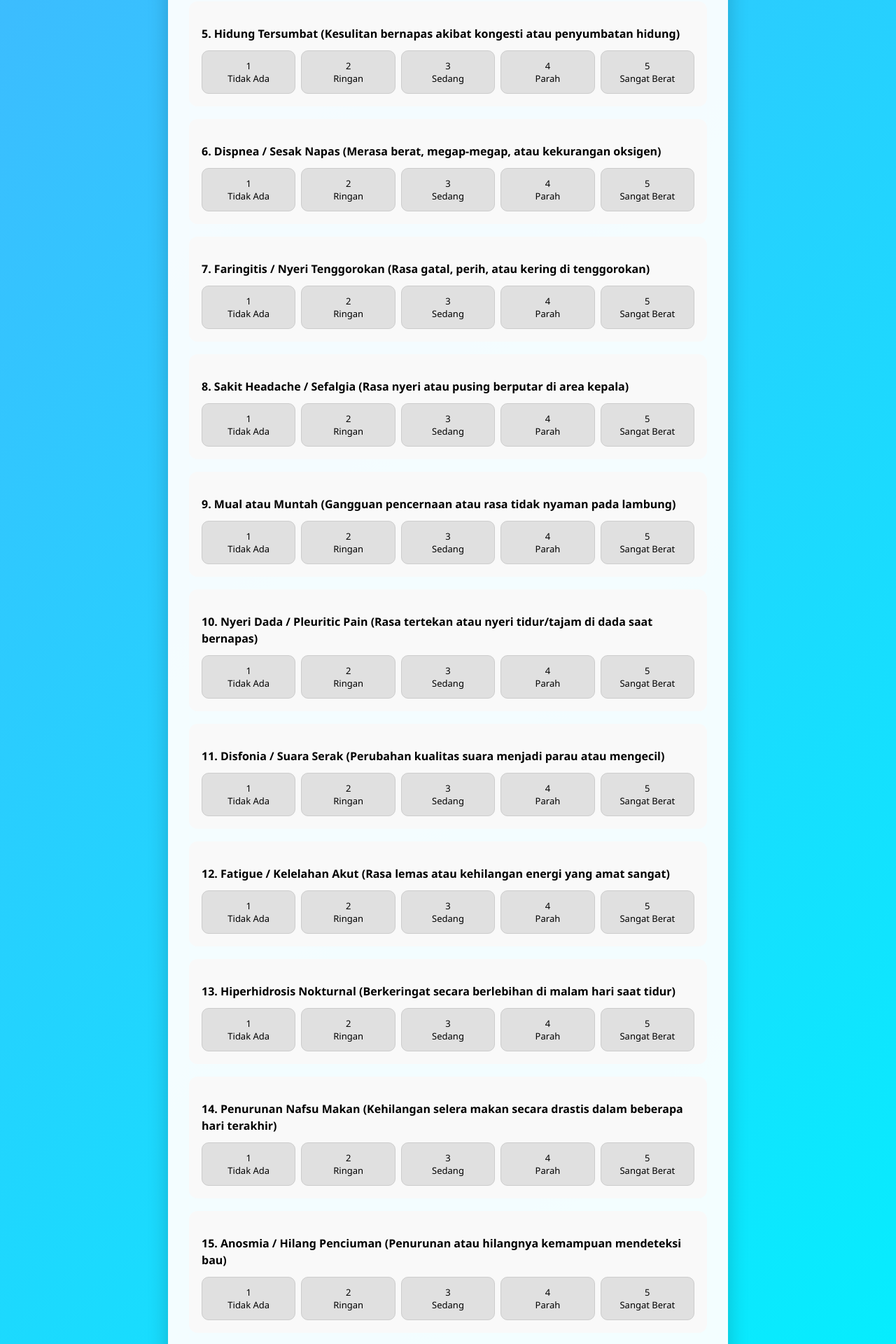
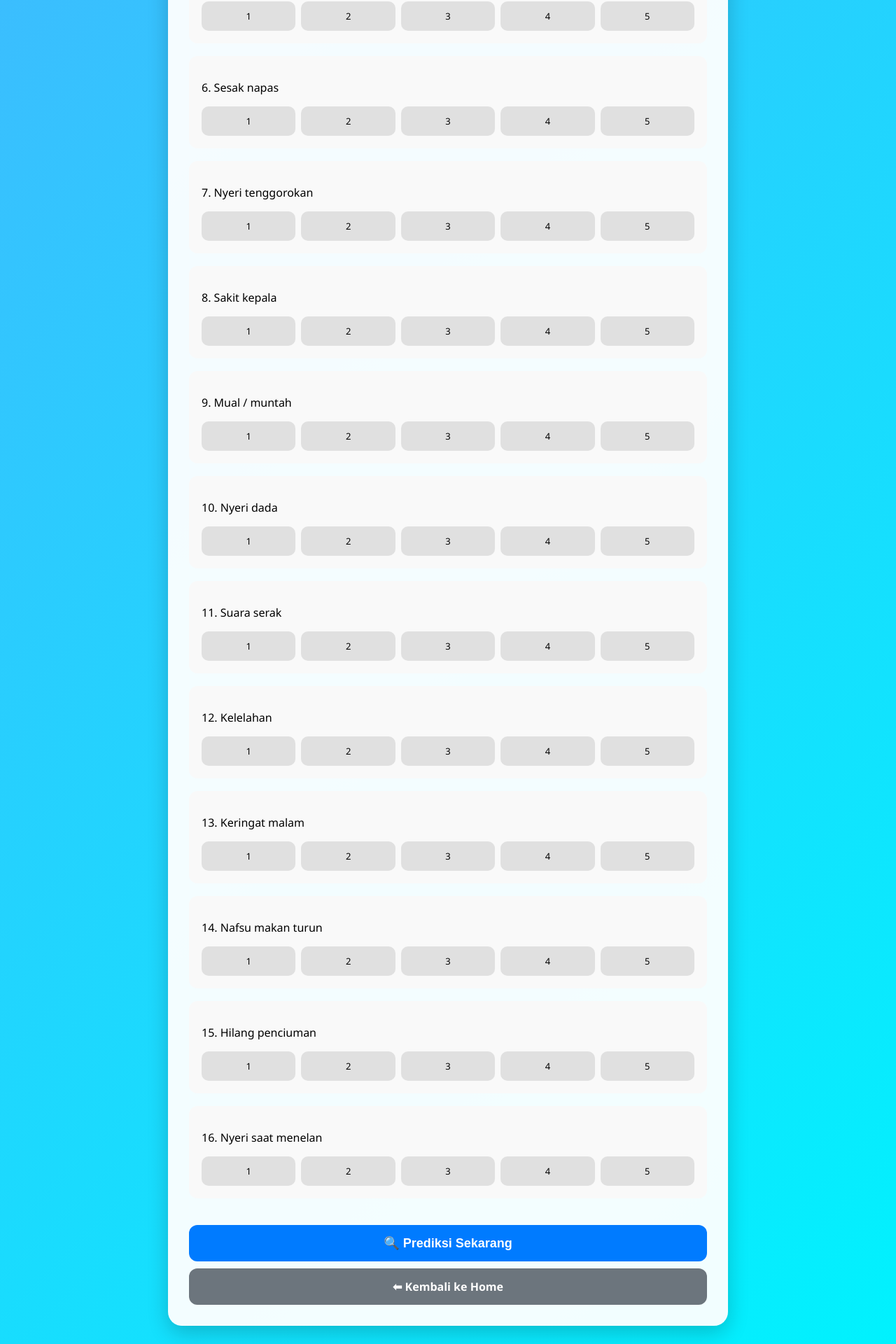
Before and after one commit to valentardiansah273-gif/ISPA-WEB, a Flask app: page /form in a window 1280 px wide. Shown: the part 1080-3000 px from the top of the page at 70% size. Run offline with Flask 3, Linux system fonts and the light colour scheme; a user stored in the database is signed in; parts of the project's set-up code (start-up, migrations or seed data) failed here and were passed over; some libraries are stand-ins or nearby versions.

Commit message:
Tombol Back ke Home di Index

```diff
--- a/web/templates/index.html
+++ b/web/templates/index.html
@@ -5,9 +5,7 @@
     <title>Prediksi Risiko ISPA</title>
 
     <style>
-        * {
-            box-sizing: border-box;
-        }
+        * { box-sizing: border-box; }
 
         body {
             font-family: 'Segoe UI', sans-serif;
@@ -26,179 +24,59 @@
             box-shadow: 0px 10px 30px rgba(0,0,0,0.2);
         }
 
-        h2 {
-            text-align: center;
-            color: #333;
-        }
+        h2 { text-align: center; color: #333; }
 
-        .input-group {
-            margin-bottom: 15px;
-        }
-
-        .input-group label {
-            font-weight: 600;
-            display: block;
-            margin-bottom: 5px;
-        }
-
+        .input-group { margin-bottom: 15px; }
+        .input-group label { font-weight: 600; display: block; margin-bottom: 5px; }
         .input-group input {
             width: 100%;
             padding: 12px;
             border-radius: 10px;
             border: 1px solid #ccc;
             outline: none;
-            transition: 0.3s;
         }
 
-        .input-group input:focus {
-            border-color: #4facfe;
-            box-shadow: 0 0 5px rgba(79,172,254,0.5);
+        /* PROGRESS BAR */
+        .progress-wrapper {
+            position: sticky; top: 0; background: white; padding: 15px 0; z-index: 100;
+            border-bottom: 1px solid #eee; margin-bottom: 20px;
         }
+        .progress-container { width: 100%; height: 12px; background: #ddd; border-radius: 10px; }
+        #progress-bar {
+            height: 100%; width: 0%; background: linear-gradient(90deg, #4facfe, #00c6ff);
+            border-radius: 10px; transition: 0.3s;
+        }
+        #progress-text { text-align: center; font-size: 14px; margin-top: 5px; font-weight: bold; }
 
-        /* PROGRESS */
-        .progress-wrapper {
-            position: sticky;
-            top: 0;
-            background: white;
-            padding: 15px 0;
-            z-index: 100;
-            border-bottom: 1px solid #eee;
-            margin-bottom: 20px;
+        .question { margin-bottom: 18px; padding: 18px; border-radius: 12px; background: #f9f9f9; }
+
+        /* SKALA 1-5 */
+        .options { display: flex; gap: 8px; }
+        .options label { flex: 1; cursor: pointer; }
+        .options span {
+            display: block; text-align: center; padding: 12px 5px; border-radius: 10px;
+            background: #e0e0e0; font-size: 13px; font-weight: 500;
         }
+        .options input { display: none; }
 
-        .progress-container {
-            width: 100%;
-            height: 12px;
-            background: #ddd;
-            border-radius: 10px;
+        .options input[value="1"]:checked + span { background: #28a745; color: white; }
+        .options input[value="2"]:checked + span { background: #8bc34a; color: white; }
+        .options input[value="3"]:checked + span { background: #ff9800; color: white; }
+        .options input[value="4"]:checked + span { background: #e65100; color: white; }
+        .options input[value="5"]:checked + span { background: #dc3545; color: white; }
+
+        /* BUTTONS */
+        button {
+            width: 100%; padding: 15px; margin-top: 20px;
+            background: #007bff; border: none; color: white;
+            font-size: 18px; border-radius: 12px; cursor: pointer; font-weight: bold;
         }
+        button:disabled { background: #ccc; cursor: not-allowed; }
 
-        #progress-bar {
-            height: 100%;
-            width: 0%;
-            background: linear-gradient(90deg, #4facfe, #00c6ff);
-            border-radius: 10px;
-            transition: 0.3s;
-        }
-
-        #progress-text {
-            text-align: center;
-            font-size: 14px;
-            margin-top: 5px;
-            font-weight: bold;
-        }
-
-        .question {
-            margin-bottom: 18px;
-            padding: 18px;
-            border-radius: 12px;
-            background: #f9f9f9;
-            transition: 0.3s;
-        }
-
-        .question:hover {
-            transform: scale(1.01);
-        }
-
-        .question p {
-            margin-bottom: 12px;
-            font-weight: 600;
-            line-height: 1.5;
-        }
-
-        /* TAMPILAN SKALA 1-5 */
-        .options {
-            display: flex;
-            gap: 8px;
-        }
-
-        .options label {
-            flex: 1;
-            cursor: pointer;
-        }
-
-        .options span {
-            display: block;
-            text-align: center;
-            padding: 12px 5px;
-            border-radius: 10px;
-            background: #e0e0e0;
-            font-size: 13px;
-            font-weight: 500;
-            transition: 0.2s;
-            border: 1px solid #ccc;
-        }
-
-        .options span:hover {
-            background: #d0d0d0;
-        }
-
-        .options input {
-            display: none;
-        }
-
-        /* Pewarnaan Gradasi Berdasarkan Tingkat Keparahan */
-        /* Skala 1: Tidak Ada (Hijau) */
-        .options input[value="1"]:checked + span {
-            background: #28a745;
-            color: white;
-            border-color: #28a745;
-        }
-
-        /* Skala 2: Ringan (Hijau Muda/Kuning) */
-        .options input[value="2"]:checked + span {
-            background: #8bc34a;
-            color: white;
-            border-color: #8bc34a;
-        }
-
-        /* Skala 3: Sedang (Jingga/Orange) */
-        .options input[value="3"]:checked + span {
-            background: #ff9800;
-            color: white;
-            border-color: #ff9800;
-        }
-
-        /* Skala 4: Parah (Merah Jingga) */
-        .options input[value="4"]:checked + span {
-            background: #e65100;
-            color: white;
-            border-color: #e65100;
-        }
-
-        /* Skala 5: Sangat Berat (Merah Tua) */
-        .options input[value="5"]:checked + span {
-            background: #dc3545;
-            color: white;
-            border-color: #dc3545;
-        }
-
-        button {
-            width: 100%;
-            padding: 15px;
-            margin-top: 20px;
-            background: linear-gradient(135deg, #4facfe, #00c6ff);
-            border: none;
-            color: white;
-            font-size: 18px;
-            border-radius: 12px;
-            cursor: pointer;
-            font-weight: bold;
-            box-shadow: 0 4px 15px rgba(79,172,254,0.4);
-        }
-
-        button:hover {
-            background: linear-gradient(135deg, #00c6ff, #4facfe);
-        }
-
-        @media(max-width: 600px) {
-            .options {
-                flex-direction: column;
-                gap: 5px;
-            }
-            .options span {
-                padding: 10px;
-            }
+        .btn-back {
+            display: block; width: 100%; padding: 15px; margin-top: 10px;
+            background: #6c757d; color: white; text-align: center;
+            text-decoration: none; border-radius: 12px; font-weight: bold;
         }
     </style>
 </head>
@@ -221,95 +99,48 @@
         </div>
 
         <div class="progress-wrapper">
-            <div class="progress-container">
-                <div id="progress-bar"></div>
-            </div>
+            <div class="progress-container"><div id="progress-bar"></div></div>
             <p id="progress-text">0 / 16 terisi</p>
         </div>
 
         {% set pertanyaan = [
-        "Batuk Kering (Batuk tanpa disertai lendir atau dahak)",
-        "Batuk Berdahak (Batuk produktif yang disertai dengan adanya lendir)",
-        "Peningkatan Suhu Tubuh / Demam (Merasa meriang, panas, atau menggigil)",
-        "Pilek / Rinore (Kondisi hidung memproduksi cairan encer secara terus-menerus)",
-        "Hidung Tersumbat (Kesulitan bernapas akibat kongesti atau penyumbatan hidung)",
-        "Dispnea / Sesak Napas (Merasa berat, megap-megap, atau kekurangan oksigen)",
-        "Faringitis / Nyeri Tenggorokan (Rasa gatal, perih, atau kering di tenggorokan)",
-        "Sakit Headache / Sefalgia (Rasa nyeri atau pusing berputar di area kepala)",
-        "Mual atau Muntah (Gangguan pencernaan atau rasa tidak nyaman pada lambung)",
-        "Nyeri Dada / Pleuritic Pain (Rasa tertekan atau nyeri tidur/tajam di dada saat bernapas)",
-        "Disfonia / Suara Serak (Perubahan kualitas suara menjadi parau atau mengecil)",
-        "Fatigue / Kelelahan Akut (Rasa lemas atau kehilangan energi yang amat sangat)",
-        "Hiperhidrosis Nokturnal (Berkeringat secara berlebihan di malam hari saat tidur)",
-        "Penurunan Nafsu Makan (Kehilangan selera makan secara drastis dalam beberapa hari terakhir)",
-        "Anosmia / Hilang Penciuman (Penurunan atau hilangnya kemampuan mendeteksi bau)",
-        "Odinofagia / Nyeri Saat Menelan (Rasa sakit di tenggorokan ketika menelan makanan atau air)"
+            "Batuk kering", "Batuk berdahak", "Demam", "Pilek", "Hidung tersumbat",
+            "Sesak napas", "Nyeri tenggorokan", "Sakit kepala", "Mual / muntah",
+            "Nyeri dada", "Suara serak", "Kelelahan", "Keringat malam",
+            "Nafsu makan turun", "Hilang penciuman", "Nyeri saat menelan"
         ] %}
 
         {% for i in range(pertanyaan|length) %}
         <div class="question">
             <p>{{ i+1 }}. {{ pertanyaan[i] }}</p>
-
             <div class="options">
+                {% for val in range(1, 6) %}
                 <label>
-                    <input type="radio" name="q{{i}}" value="1" required>
-                    <span>1<br>Tidak Ada</span>
+                    <input type="radio" name="q{{i}}" value="{{ val }}" required>
+                    <span>{{ val }}</span>
                 </label>
-
-                <label>
-                    <input type="radio" name="q{{i}}" value="2" required>
-                    <span>2<br>Ringan</span>
-                </label>
-
-                <label>
-                    <input type="radio" name="q{{i}}" value="3" required>
-                    <span>3<br>Sedang</span>
-                </label>
-
-                <label>
-                    <input type="radio" name="q{{i}}" value="4" required>
-                    <span>4<br>Parah</span>
-                </label>
-
-                <label>
-                    <input type="radio" name="q{{i}}" value="5" required>
-                    <span>5<br>Sangat Berat</span>
-                </label>
+                {% endfor %}
             </div>
         </div>
         {% endfor %}
 
         <button type="submit">🔍 Prediksi Sekarang</button>
-
+        <a href="/" class="btn-back">⬅ Kembali ke Home</a>
     </form>
 </div>
 
 <script>
-const total = 16;
-
-function updateProgress() {
-    let answered = 0;
-
-    for (let i = 0; i < total; i++) {
-        let radios = document.getElementsByName("q" + i);
-        for (let r of radios) {
-            if (r.checked) {
-                answered++;
-                break;
-            }
+    const total = 16;
+    function updateProgress() {
+        let answered = 0;
+        for (let i = 0; i < total; i++) {
+            if (document.querySelector('input[name="q' + i + '"]:checked')) answered++;
         }
+        let percent = (answered / total) * 100;
+        document.getElementById("progress-bar").style.width = percent + "%";
+        document.getElementById("progress-text").innerText = answered + " / " + total + " terisi";
     }
-
-    let percent = (answered / total) * 100;
-
-    document.getElementById("progress-bar").style.width = percent + "%";
-    document.getElementById("progress-text").innerText =
-        answered + " / " + total + " terisi";
-}
-
-document.querySelectorAll('input[type="radio"]').forEach((radio) => {
-    radio.addEventListener("change", updateProgress);
-});
+    document.querySelectorAll('input[type="radio"]').forEach(r => r.addEventListener("change", updateProgress));
 </script>
 
 </body>
```
